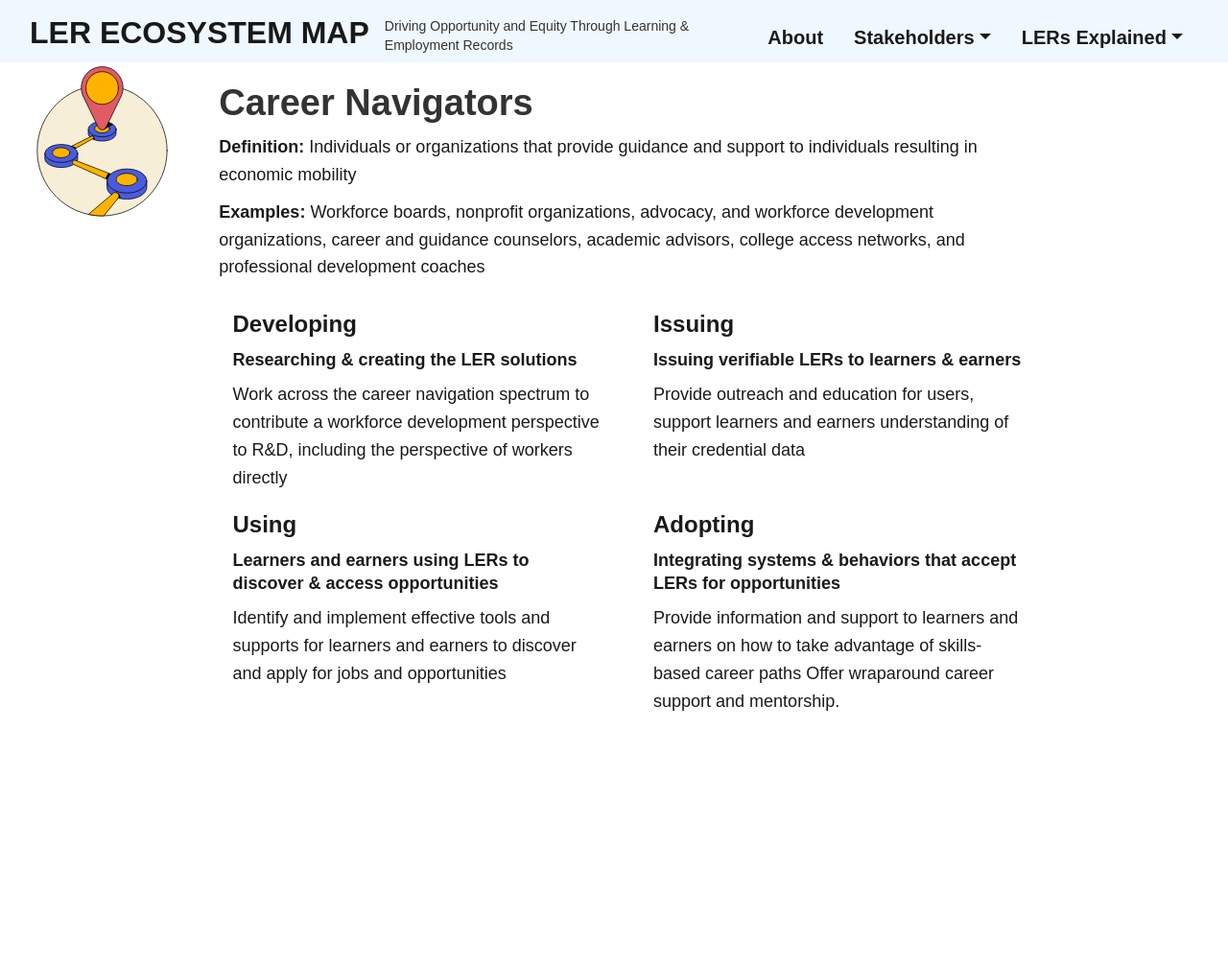
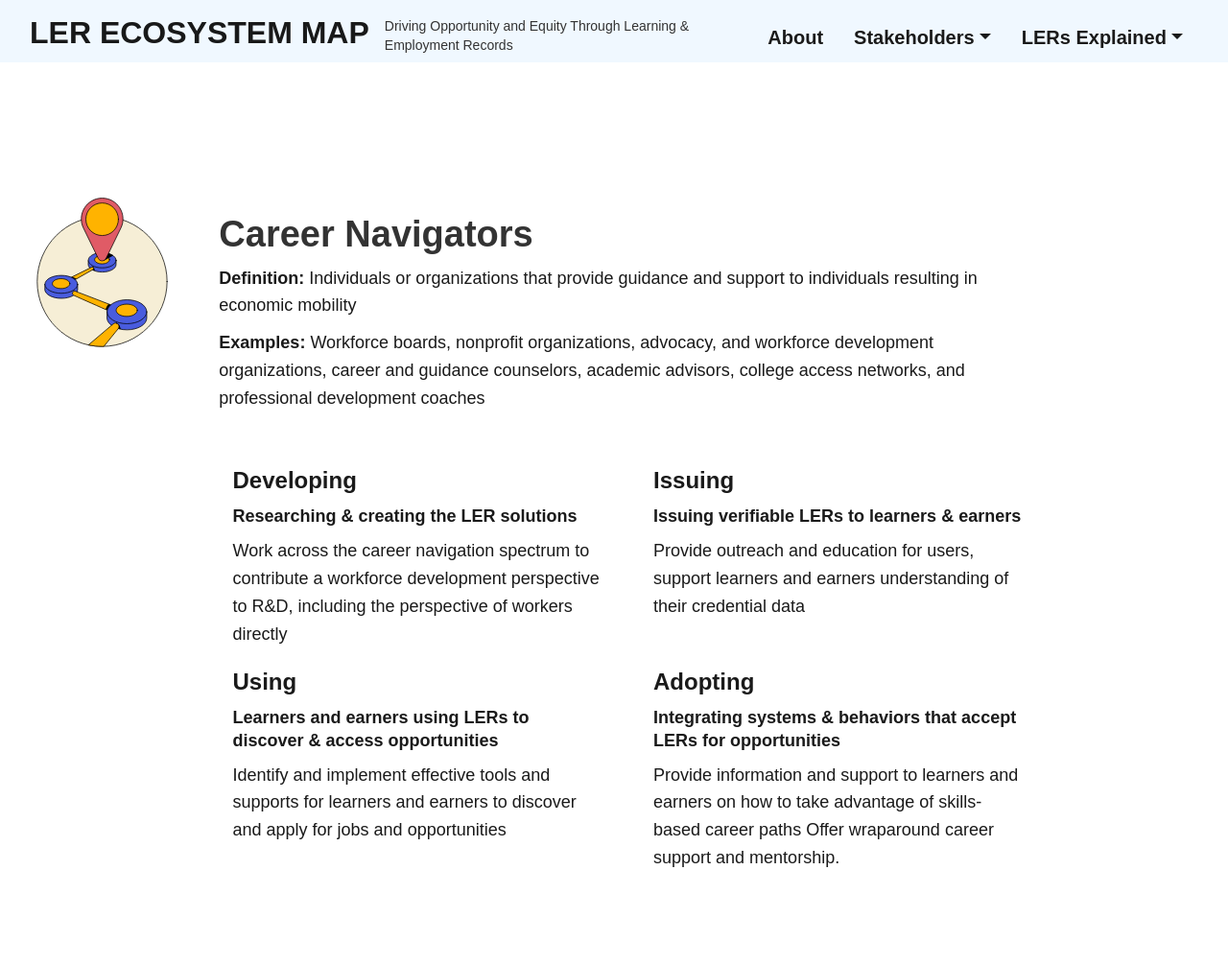
Before and after one commit to gwalsh311/ler-ecosystem-map-v2, a Jekyll site: the page built from _stakeholders/career-navigators.md, in a window 1280 px wide. Shown: the whole page at 96% size. Built offline with Jekyll 4.4.1, drawn with Linux system fonts in a browser that asks for light colours; before the commit the page ends 900 px from its top, so only the background shows below that.

Commit message:
adding section entro style back

```diff
--- a/css/styles.css
+++ b/css/styles.css
@@ -2542,7 +2542,7 @@ textarea.w-input, textarea.w-select {
   overflow: hidden;
 }
 
-/**.section-intro {
+.section-intro {
  width: 100vw;
  min-height: 100vh;
   grid-row-gap: 3vh;
@@ -2553,7 +2553,7 @@ textarea.w-input, textarea.w-select {
   display: flex;
   position: relative;
   margin-top: 2.5rem;
-}**/
+}
 
 .landing.top {
   margin-top: 2.5rem;
@@ -3796,9 +3796,9 @@ textarea.w-input, textarea.w-select {
     max-width: 28vw;
   }
 
- /* .section-intro.top {
+  .section-intro.top {
     justify-content: center;
-  }*/
+  }
 
   .title-div.map {
     align-items: center;
```
